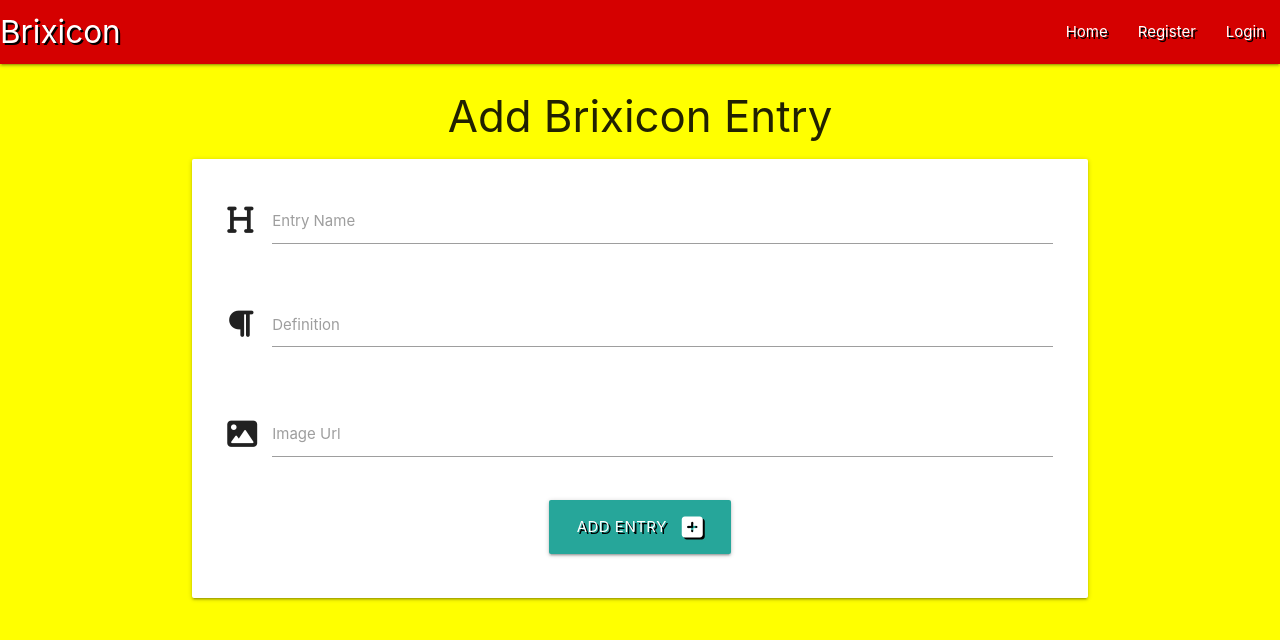
After one commit to JeromeDaGnome/Brixicon, a Flask app: page /add_brixical in a window 1280 px wide. The commit adds this page. Shown: the top 640 px of the page. Run offline with Flask 2, Linux system fonts and the light colour scheme; some libraries are stand-ins or nearby versions.

Commit message:
add brixical

```diff
--- a/app.py
+++ b/app.py
@@ -103,6 +103,26 @@ def logout():
     return redirect(url_for("login"))
 
 
+@app.route("/add_brixical", methods=["GET", "POST"])
+def add_brixical():
+    if request.method == "POST":
+        upvotes = 0
+        downvotes = 0
+        brixical = {
+            "brixword": request.form.get("brixword"),
+            "definition": request.form.get("definition"),
+            "upvotes": upvotes,
+            "downvotes": downvotes,
+            "imageUrl": request.form.get("imageUrl"),
+            "created_by": session["user"]
+        }
+        mongo.db.brixicals.insert_one(brixical)
+        flash("Brixicon Entry Successfully Added!")
+        return redirect(url_for("get_brixicals"))
+
+    return render_template("add_brixical.html")
+
+
 if __name__ == "__main__":
     app.run(host=os.environ.get("IP"),
         port=int(os.environ.get("PORT")),
--- /dev/null
+++ b/templates/add_brixical.html
@@ -0,0 +1,42 @@
+{% extends "base.html" %}
+{% block content %}
+
+    <h3 class="center-align">Add Brixicon Entry</h3>
+
+    <div class="row card-panel white">
+        <form class="col s12" method="POST" action="{{ url_for('add_brixical') }}">
+            <!-- Header -->
+            <div class="row">
+                <div class="input-field col s12">
+                    <i class="fa-solid fa-heading prefix"></i>
+                    <input id="brixword" name="brixword" type="text" class="validate" required>
+                    <label for="brixword">Entry Name</label>
+                </div>
+            </div>
+            <!-- definition -->
+            <div class="row">
+                <div class="input-field col s12">
+                    <i class="fa-solid fa-paragraph prefix"></i>
+                    <textarea id="definition" name="definition" class="materialize-textarea" required></textarea>
+                    <label for="definition">Definition</label>
+                </div>
+            </div>
+            <!-- image url -->
+            <div class="row">
+                <div class="input-field col s12">
+                    <i class="fa-solid fa-image prefix"></i>
+                    <input id="imageUrl" name="imageUrl" type="tel" class="validate" required>
+                    <label for="imageUrl">Image Url</label>
+                </div>
+            </div>
+            <!-- Submit Button -->
+            <div class="row">
+                <div class="col s12 center-align">
+                    <button type="submit" class="btn-large text-standout">
+                        Add Entry <i class="fas fa-plus-square right"></i>
+                    </button>
+                </div>
+            </div>
+        </form>
+    </div>
+{% endblock %}
--- a/templates/base.html
+++ b/templates/base.html
@@ -23,7 +23,7 @@
             <ul class="right hide-on-med-and-down">
                 <li><a href="{{ url_for('get_brixicals') }}">Home</a></li>
                 {% if session.user %}
-                    <li><a href="#">Add</a></li>
+                    <li><a href="{{ url_for('add_brixical') }}">Add</a></li>
                     <li><a href="#">Edit</a></li>
                     <li><a href="#">Delete</a></li>
                     <li><a href="{{ url_for('profile', username=session['user']) }}">Profile</a></li>
@@ -41,7 +41,7 @@
             <li><h4 class="center-align">Brixicon</h4></li>
             <li><a href="{{ url_for('get_brixicals') }}">Home</a></li>
             {% if session.user %}
-                <li><a href="#">Add</a></li>
+                <li><a href="{{ url_for('add_brixical') }}">Add</a></li>
                 <li><a href="#">Edit</a></li>
                 <li><a href="#">Delete</a></li>
                 <li><a href="{{ url_for('profile', username=session['user']) }}">Profile</a></li>
--- a/templates/brixicals.html
+++ b/templates/brixicals.html
@@ -15,6 +15,7 @@
                     <div class="card-action">
                         <i class="fa-solid fa-thumbs-up"> {{ brixical.upvotes }} </i>
                         <i class="fa-solid fa-thumbs-down"> {{ brixical.downvotes }} </i>
+                        <p>Added by {{ brixical.created_by }}</p>
                     </div>
                 </div>
             </div>
```
